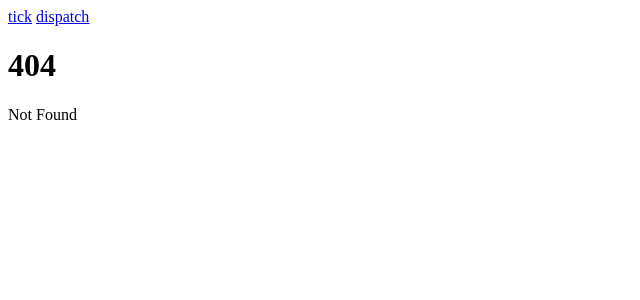
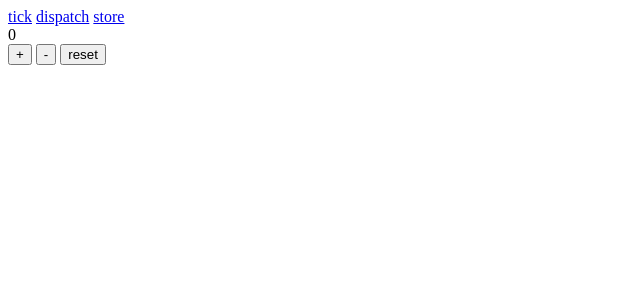
Before and after one commit to mijinyun/tech_study, a SvelteKit app in the folder myreview/: page /store in a window 1280 px wide. Before the commit this address had no page. Shown: the top 300 px of the page, without its empty margins (0-640 px from the left). Built offline with nearby package versions, Linux system fonts and the light colour scheme.

Commit message:
study: store

```diff
--- a/myreview/src/routes/+layout.svelte
+++ b/myreview/src/routes/+layout.svelte
@@ -1,5 +1,6 @@
 <nav>
     <a href ="/tick">tick</a>
     <a href ="/dispatch">dispatch</a>
+    <a href="/store">store</a>
 </nav>
 <slot />
--- /dev/null
+++ b/myreview/src/routes/store/+page.svelte
@@ -0,0 +1,13 @@
+<script>
+    import { count } from './store'
+    import Decrement from "./decrement.svelte";
+    import Increment from "./increment.svelte";
+    import Reset from "./reset.svelte";
+
+</script>
+
+{$count}
+<br>
+<Increment />
+<Decrement />
+<Reset />
--- /dev/null
+++ b/myreview/src/routes/store/decrement.svelte
@@ -0,0 +1,7 @@
+<script>
+    import { count } from "./store";
+
+    const decrement = () => count.update(num => num - 1);
+</script>
+
+<button on:click={decrement}> - </button>
--- /dev/null
+++ b/myreview/src/routes/store/increment.svelte
@@ -0,0 +1,7 @@
+<script>
+    import { count } from "./store";
+
+    const increment = () => count.update(num => num + 1);
+</script>
+
+<button on:click={increment}> + </button>
--- /dev/null
+++ b/myreview/src/routes/store/reset.svelte
@@ -0,0 +1,9 @@
+<script>
+    import { count } from "./store";
+
+    function reset(){
+        count.set(0);
+    }
+</script>
+
+<button on:click={reset}>reset</button>
--- /dev/null
+++ b/myreview/src/routes/store/store.js
@@ -0,0 +1,3 @@
+import { writable } from "svelte/store";
+
+export const count = writable(0);
```
